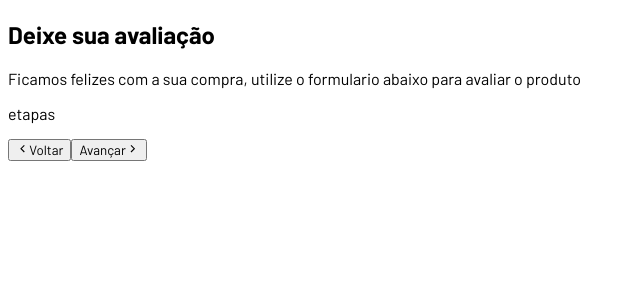
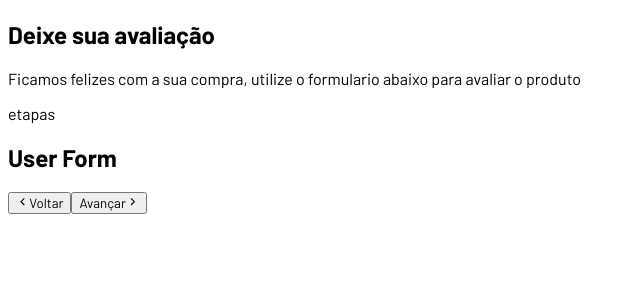
Before and after one commit to m4rcosmatos/multistep_form_react, a React (Vite) app: page / in a window 1280 px wide. Shown: the top 300 px of the page, without its empty margins (0-640 px from the left). Built offline with nearby package versions, Linux system fonts and the light colour scheme.

Commit message:
criando hook

```diff
--- a/src/App.jsx
+++ b/src/App.jsx
@@ -1,9 +1,19 @@
 // Components
 import { GrFormNext, GrFormPrevious } from "react-icons/gr";
+import UserForm from "./components/UserForm";
+import ReviewForm from "./components/ReviewForm";
+import Thanks from "./components/Thanks";
+
+// Hooks
+import { useForm } from "./hooks/useForm";
 
 import "./App.css";
 
 function App() {
+  const formComponents = [<UserForm />, <ReviewForm />, <Thanks />];
+
+  const { currentStep, currentComponent } = useForm(formComponents);
+
   return (
     <div className="app">
       <div className="header">
@@ -16,15 +26,15 @@
       <div className="form-container">
         <p>etapas</p>
         <form>
-          <div className="inputs-container"></div>
+          <div className="inputs-container">{currentComponent}</div>
           <div className="actions">
             <button type="button">
-              <GrFormPrevious/>
+              <GrFormPrevious />
               <span>Voltar</span>
             </button>
             <button type="submit">
               <span>Avançar</span>
-              <GrFormNext/>
+              <GrFormNext />
             </button>
           </div>
         </form>
--- /dev/null
+++ b/src/components/ReviewForm.jsx
@@ -0,0 +1,11 @@
+import React from "react";
+
+const ReviewForm = () => {
+  return (
+    <div>
+      <h2>Review Form</h2>
+    </div>
+  );
+};
+
+export default ReviewForm;
--- /dev/null
+++ b/src/components/Thanks.jsx
@@ -0,0 +1,11 @@
+import React from "react";
+
+const Thanks = () => {
+  return (
+    <div>
+      <h2>Thanks</h2>
+    </div>
+  );
+};
+
+export default Thanks;
--- /dev/null
+++ b/src/components/UserForm.jsx
@@ -0,0 +1,11 @@
+import React from "react";
+
+const UserForm = () => {
+  return (
+    <div>
+      <h2>User Form</h2>
+    </div>
+  );
+};
+
+export default UserForm;
--- /dev/null
+++ b/src/hooks/useForm.jsx
@@ -0,0 +1,10 @@
+import { useState } from "react";
+
+export function useForm(steps) {
+  const [currentStep, setCurrentStep] = useState(0);
+
+  return {
+    currentStep,
+    currentComponent: steps[currentStep],
+  };
+}
```
